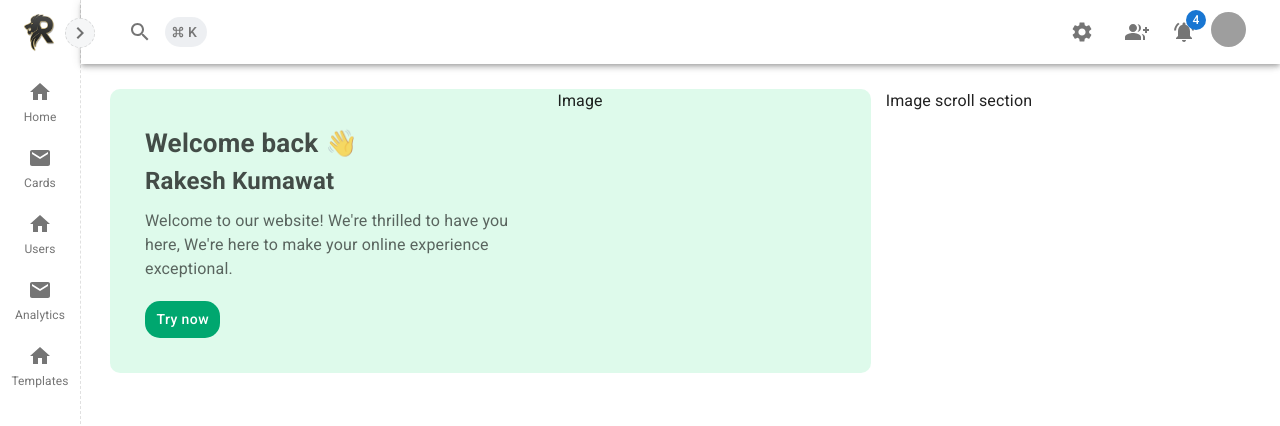
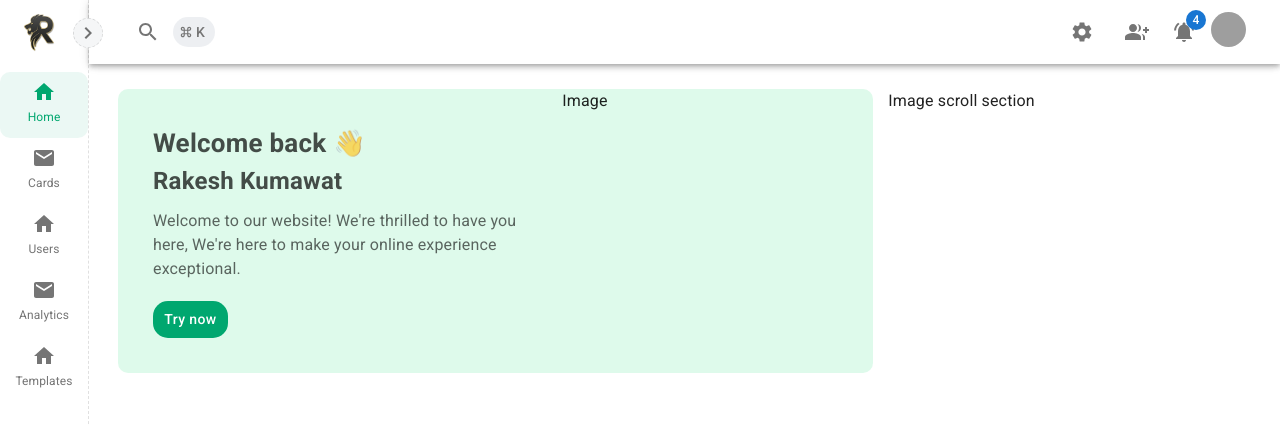
Before and after one commit to Rakeshkumawat1/react-templates, a React (Create React App) app: page /dashboard in a window 1280 px wide. Shown: the top 426 px of the page. Built offline with nearby package versions, Linux system fonts and the light colour scheme; grey boxes are pictures that could not be loaded; the HTML template or start-up script is replaced by a standard one.

Commit message:
Feat: side bar active icon show

```diff
--- a/src/components/Home/BarSection.jsx
+++ b/src/components/Home/BarSection.jsx
@@ -19,7 +19,7 @@ const openedMixin = (theme) => ({
     duration: theme.transitions.duration.enteringScreen,
   }),
   overflowX: 'hidden',
-  borderRight: theme.palette.mode === 'light'? '1px dashed rgba(0, 0, 0, 0.12)' : '1px dashed #757575',
+  borderRight: theme.palette.mode === 'light' ? '1px dashed rgba(0, 0, 0, 0.12)' : '1px dashed #757575',
 });
 
 // Drawer close handler css.
@@ -29,11 +29,11 @@ const closedMixin = (theme) => ({
     duration: theme.transitions.duration.leavingScreen,
   }),
   overflowX: 'hidden',
-  width: `calc(${theme.spacing(9)} + 1px)`,
+  width: `calc(${theme.spacing(10)} + 1px)`,
   [theme.breakpoints.up('sm')]: {
-    width: `calc(${theme.spacing(10)} + 1px)`,
+    width: `calc(${theme.spacing(11)} + 1px)`,
   },
-  borderRight: theme.palette.mode === 'light'? '1px dashed rgba(0, 0, 0, 0.12)' : '1px dashed #757575',
+  borderRight: theme.palette.mode === 'light' ? '1px dashed rgba(0, 0, 0, 0.12)' : '1px dashed #757575',
 });
 
 // Drawer header style hadler
@@ -78,13 +78,20 @@ export default function BarSection({ open }) {
       {/* Side bar list section. */}
       <List>
         {['Home', 'Cards', 'Users', 'Analytics', 'Templates'].map((text, index) => (
-          <ListItem key={text} disablePadding sx={{ display: 'block', }}>
+          <ListItem key={text} disablePadding sx={{
+            display: 'block',
+            backgroundColor: !index ? 'activeTheme.background' : 'background.default',
+            borderRadius: '10px',
+            '&:hover': {
+              backgroundColor: !index ? 'activeTheme.hover' : 'background.default',
+            }
+          }}>
             <ListItemButton
               sx={{
                 minHeight: 48,
                 justifyContent: open ? 'initial' : 'center',
                 flexDirection: open ? 'row' : 'column',
-                px: 3.5,
+                px: 4,
               }}
             >
               <ListItemIcon
@@ -92,12 +99,17 @@ export default function BarSection({ open }) {
                   minWidth: 0,
                   mr: open ? 2 : 'auto',
                   justifyContent: 'center',
-                  color: '#757575'
+                  color: !index ? 'activeTheme.color' : '#757575',
                 }}
               >
                 {index % 2 === 0 ? <HomeIcon /> : <MailIcon />}
               </ListItemIcon>
-              <ListItemText primary={text} primaryTypographyProps={{ fontSize: open ? '1rem' : '12px', color: '#757575' }} />
+              <ListItemText
+                primary={text}
+                primaryTypographyProps={{
+                  fontSize: open ? '1rem' : '12px',
+                  color: !index ? 'activeTheme.color' : '#757575',
+                }} />
             </ListItemButton>
           </ListItem>
         ))}
--- a/src/components/Home/NavBar.jsx
+++ b/src/components/Home/NavBar.jsx
@@ -38,8 +38,8 @@ const AppBar = styled(MuiAppBar, {
         }),
     } :
         {
-            left: '81px',
-            width: `calc(100% - 81px)`,
+            left: '89px',
+            width: `calc(100% - 89px)`,
             transition: theme.transitions.create(['width', 'margin'], {
                 easing: theme.transitions.easing.sharp,
                 duration: theme.transitions.duration.leavingScreen,
--- a/src/pages/Home/index.jsx
+++ b/src/pages/Home/index.jsx
@@ -31,7 +31,7 @@ export default function Home() {
       <IconButton onClick={() => handleDrawer()} sx={{
         position: 'absolute',
         top: '18px',
-        left: open ? '205px' : '65px',
+        left: open ? '205px' : '73px',
         zIndex: 1999,
         border: '1px dashed rgba(0, 0, 0, 0.12)',
         width: '30px',
```
